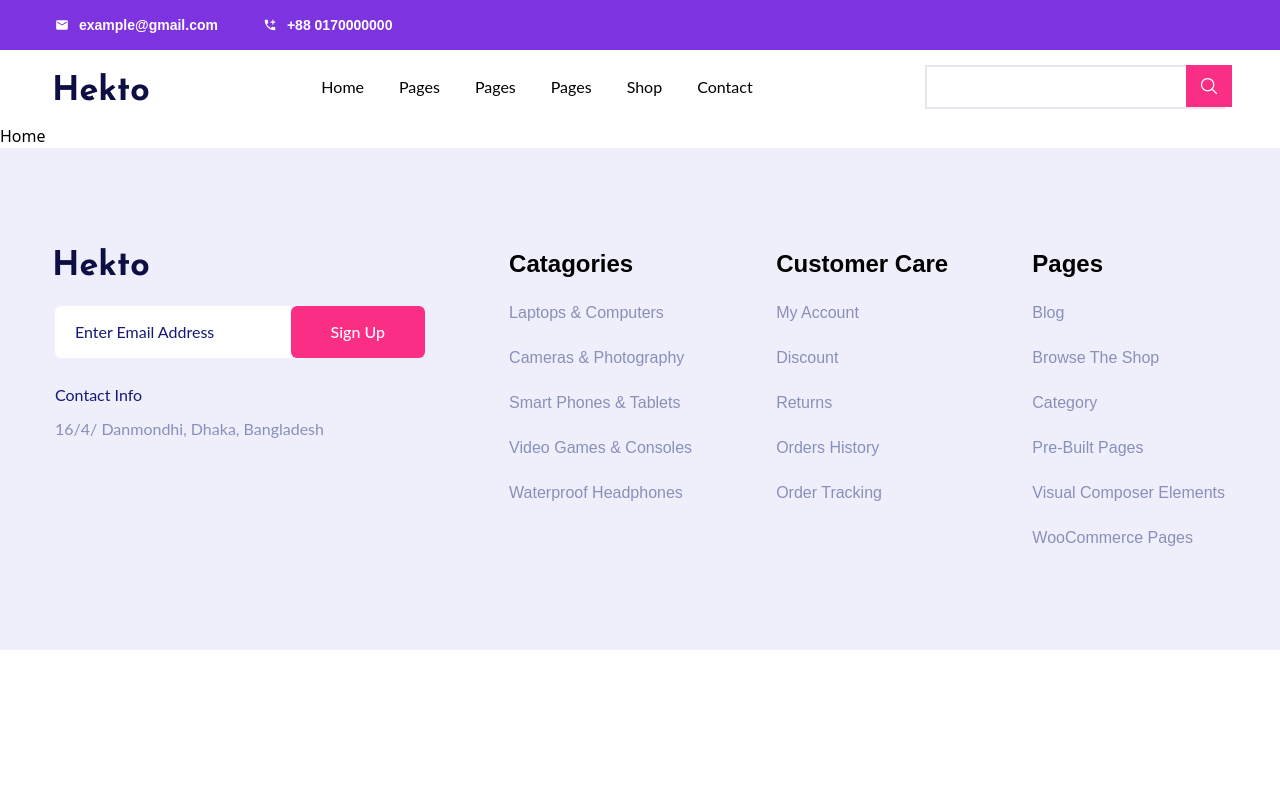
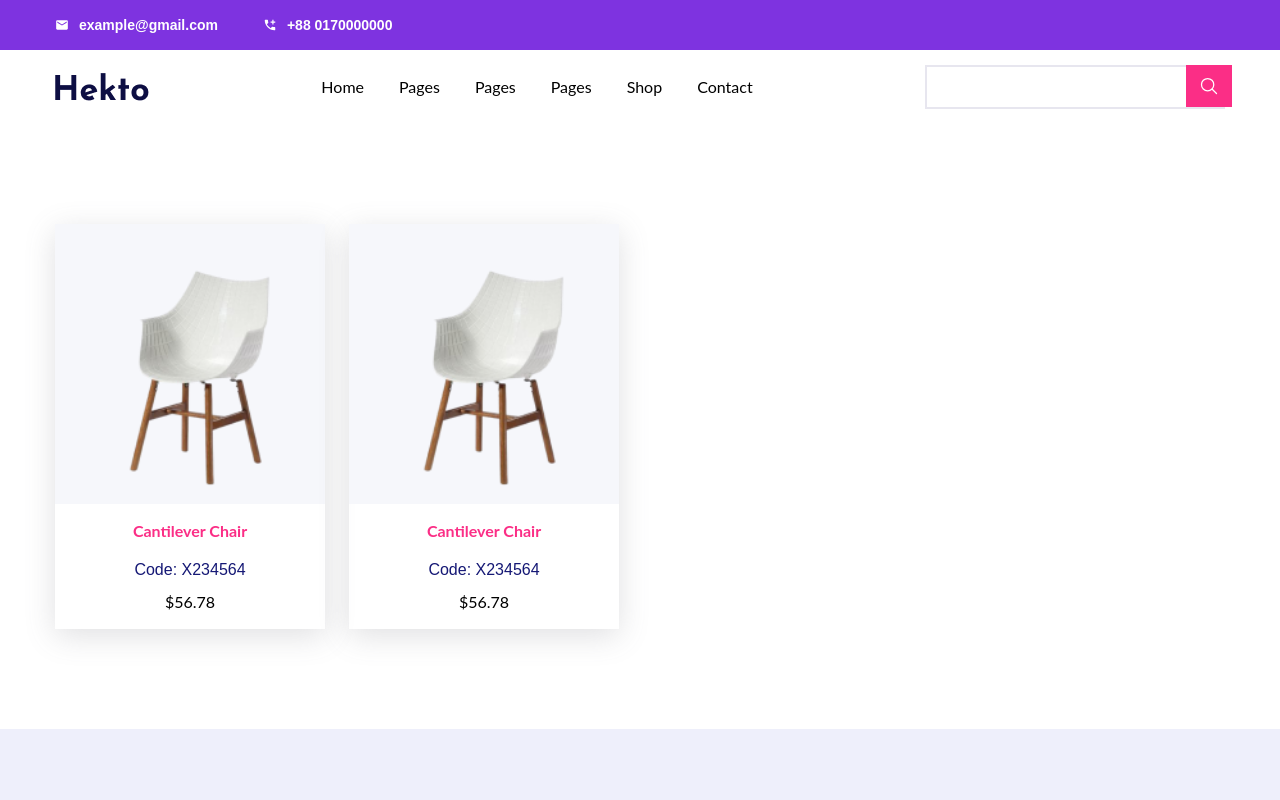
Before and after one commit to siamtalukder484/hekto-ecommerce, a React (Vite) app: page / in a window 1280 px wide. Shown: the top 800 px of the page. Built offline with nearby package versions, Linux system fonts and the light colour scheme.

Commit message:
productImg component done

```diff
--- /dev/null
+++ b/src/componants/ProductImg.jsx
@@ -0,0 +1,21 @@
+import React from 'react'
+import { Image } from '../utilities/Image'
+
+const ProductImg = ({productname, code, price, img}) => {
+  return (
+    <div className='w-[270px] shadow-product-shadow'>
+        <div className='w-full bg-product-bg'>
+            <div className='w-[280px] h-[280px] pt-[40px] pb-[12px] px-[40px] mx-auto overflow-hidden'>
+                <Image source={img} alt="img not found" style="w-full h-full object-cover"/>
+            </div>
+        </div>
+        <div className='py-[15px] text-center'>
+            <h3 className='text-btn-color font-lato font-bold capitalize pb-[15px]'>{productname}</h3>
+            <h6 className='text-heading-color font-Josefin font-normal pb-[8px]'>Code: {code}</h6>
+            <span className='text-hading-color font-lato font-normal '>{price}</span>
+        </div>
+    </div>
+  )
+}
+
+export default ProductImg
--- a/src/pages/home/Home.jsx
+++ b/src/pages/home/Home.jsx
@@ -1,8 +1,17 @@
 import React from 'react'
+import ProductImg from '../../componants/ProductImg'
+import productImgOne from '../../assets/images/product1.png'
 
 const Home = () => {
   return (
-    <div>Home</div>
+    <div className='py-[100px]'>
+      <div className='max-w-container mx-auto'>
+        <div className='flex gap-6'>
+          <ProductImg img={productImgOne} productname="Cantilever chair" code="X234564"  price="$56.78"/>
+          <ProductImg img={productImgOne} productname="Cantilever chair" code="X234564"  price="$56.78"/>
+        </div>
+      </div>
+    </div>
   )
 }
 
--- a/tailwind.config.js
+++ b/tailwind.config.js
@@ -16,6 +16,7 @@ export default {
         'banner-bg': '#F2F0FF',
         'footer-bg': '#EEEFFB',
         'copyright-bg': '#E7E4F8',
+        'product-bg': '#F6F7FB',
       },
       fontFamily: {
         'lato': "'Lato', sans-serif",
@@ -24,6 +25,9 @@ export default {
       maxWidth: {
         'container': '1170px',
       },
+      boxShadow: {
+        'product-shadow': 'rgba(100, 100, 111, 0.2) 0px 7px 29px 0px;',
+      }
     },
   },
   plugins: [],
```
Also changed, not shown: src/assets/images/product1.png (added).
